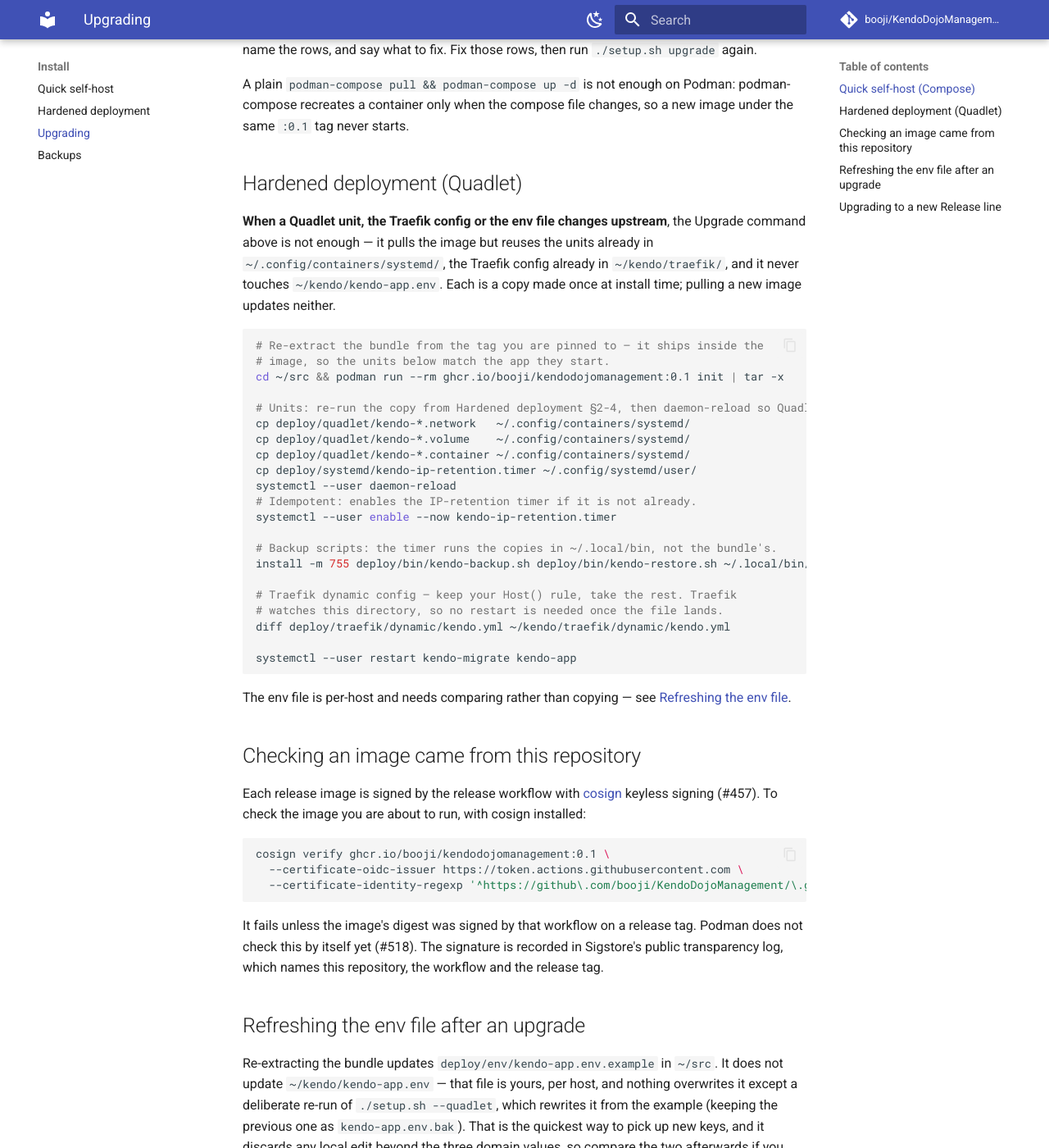
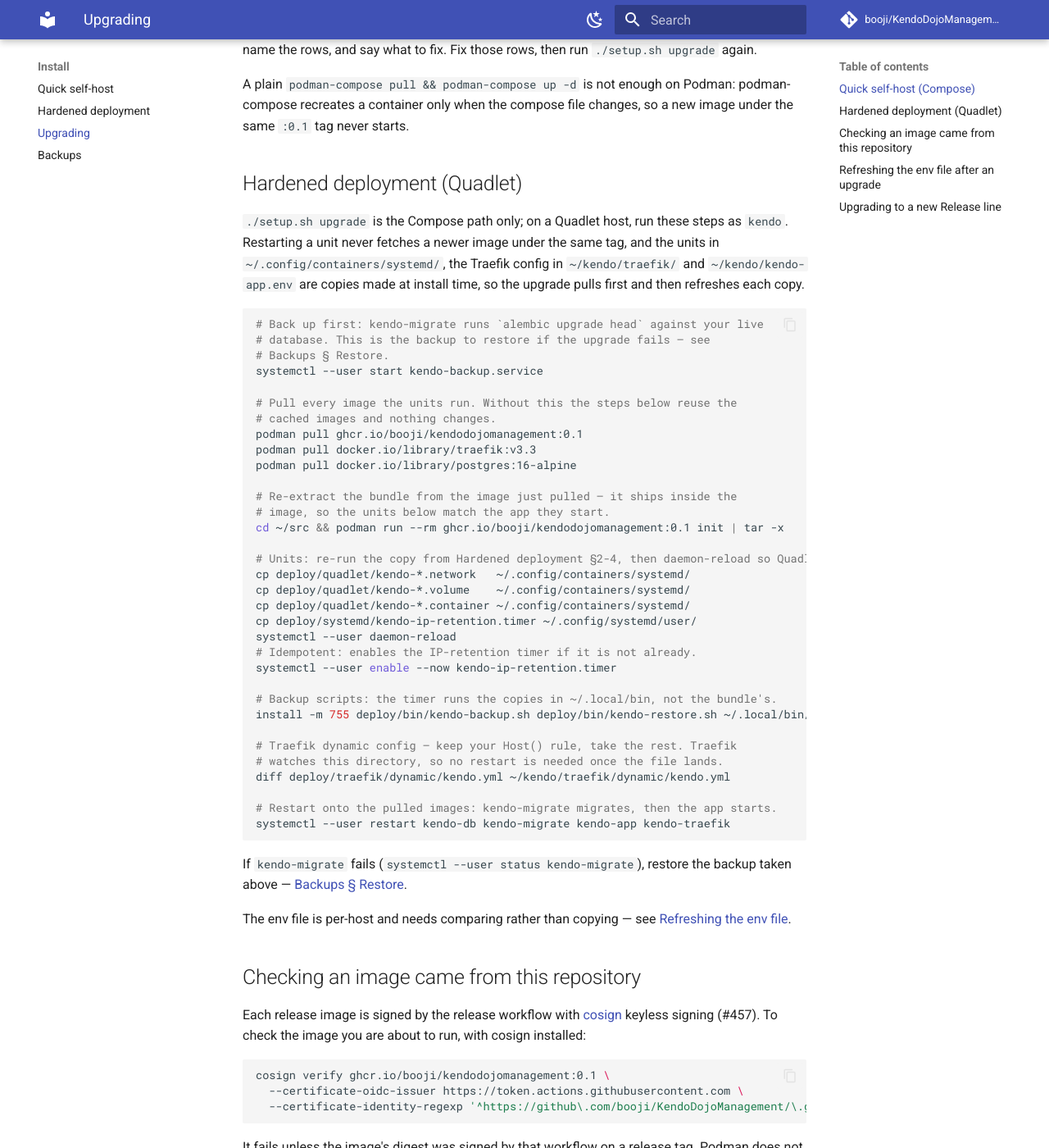
Before and after one commit to booji/KendoDojoManagement, an MkDocs documentation site: the page built from docs/install/upgrading.md, in a window 1280 px wide and 1400 px high, scrolled down 888 px. Shown: the whole window at 82% size. Built offline with MkDocs 1.6.1 and Material for MkDocs 9.7.7, drawn with Linux system fonts in a browser that asks for light colours; comment, search, counter and statistics services are not loaded; the version menu is left out.

Commit message:
docs(upgrade): back up and pull every image before a Quadlet upgrade (#583)
The Quadlet upgrade section re-extracted the bundle and restarted units
without pulling, so a patch on :0.1 never reached the host. It also
pointed at ./setup.sh upgrade, which is Compose-only.

Now: backup, pull app/Traefik/Postgres, re-extract, re-copy, restart
all four units. A doc test checks every unit's Image= is pulled before
the restart.

````diff
--- a/docs/install/upgrading.md
+++ b/docs/install/upgrading.md
@@ -43,14 +43,25 @@ new image under the same `:0.1` tag never starts.
 
 ## Hardened deployment (Quadlet)
 
-**When a Quadlet unit, the Traefik config or the env file changes upstream**,
-the Upgrade command above is not enough — it pulls the image but reuses the
-units already in `~/.config/containers/systemd/`, the Traefik config already in
-`~/kendo/traefik/`, and it never touches `~/kendo/kendo-app.env`. Each is a
-copy made once at install time; pulling a new image updates neither.
+`./setup.sh upgrade` is the Compose path only; on a Quadlet host, run these
+steps as `kendo`. Restarting a unit never fetches a newer image under the same
+tag, and the units in `~/.config/containers/systemd/`, the Traefik config in
+`~/kendo/traefik/` and `~/kendo/kendo-app.env` are copies made at install
+time, so the upgrade pulls first and then refreshes each copy.
 
 ```bash
-# Re-extract the bundle from the tag you are pinned to — it ships inside the
+# Back up first: kendo-migrate runs `alembic upgrade head` against your live
+# database. This is the backup to restore if the upgrade fails — see
+# Backups § Restore.
+systemctl --user start kendo-backup.service
+
+# Pull every image the units run. Without this the steps below reuse the
+# cached images and nothing changes.
+podman pull ghcr.io/booji/kendodojomanagement:0.1
+podman pull docker.io/library/traefik:v3.3
+podman pull docker.io/library/postgres:16-alpine
+
+# Re-extract the bundle from the image just pulled — it ships inside the
 # image, so the units below match the app they start.
 cd ~/src && podman run --rm ghcr.io/booji/kendodojomanagement:0.1 init | tar -x
 
@@ -70,8 +81,12 @@ install -m 755 deploy/bin/kendo-backup.sh deploy/bin/kendo-restore.sh ~/.local/b
 # watches this directory, so no restart is needed once the file lands.
 diff deploy/traefik/dynamic/kendo.yml ~/kendo/traefik/dynamic/kendo.yml
 
-systemctl --user restart kendo-migrate kendo-app
+# Restart onto the pulled images: kendo-migrate migrates, then the app starts.
+systemctl --user restart kendo-db kendo-migrate kendo-app kendo-traefik
 ```
+
+If `kendo-migrate` fails (`systemctl --user status kendo-migrate`), restore the
+backup taken above — [Backups § Restore](backups.md#restore).
 
 The env file is per-host and needs comparing rather than copying — see
 [Refreshing the env file](#refreshing-the-env-file-after-an-upgrade).
````
Also changed, not shown: 1 other file.
